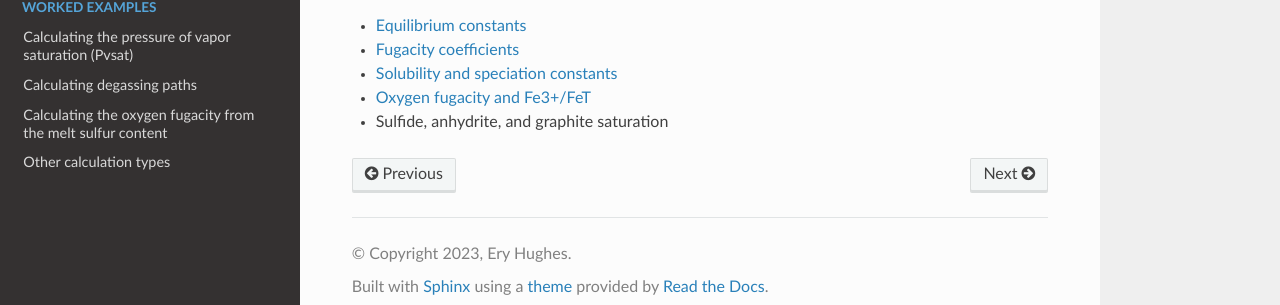
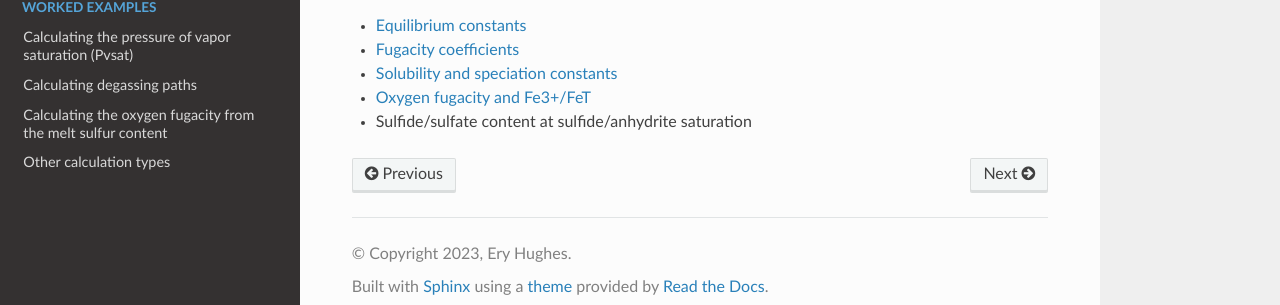
Before and after one commit to eryhughes/VolFe, a Sphinx documentation site: the page built from docs/current_mdv.rst, in a window 1280 px wide. Shown: the part 338-643 px from the top of the page. Built offline with Sphinx 7.4.7 and the Read the Docs theme 2.0.0, drawn with Linux system fonts in a browser that asks for light colours.

Commit message:
Update current_mdv.rst

```diff
--- a/docs/current_mdv.rst
+++ b/docs/current_mdv.rst
@@ -15,4 +15,4 @@ There are some models already available in VolFe, which are detailed below. Othe
 
 - :doc:`Oxygen fugacity and Fe3+/FeT <mdv/mdv_oxygen_fugacity>`
 
-- :doc:`Sulfide, anhydrite, and graphite saturation <mdv/mdv_saturation>`
+- :doc:`Sulfide/sulfate content at sulfide/anhydrite saturation <mdv/mdv_saturation>`
```
